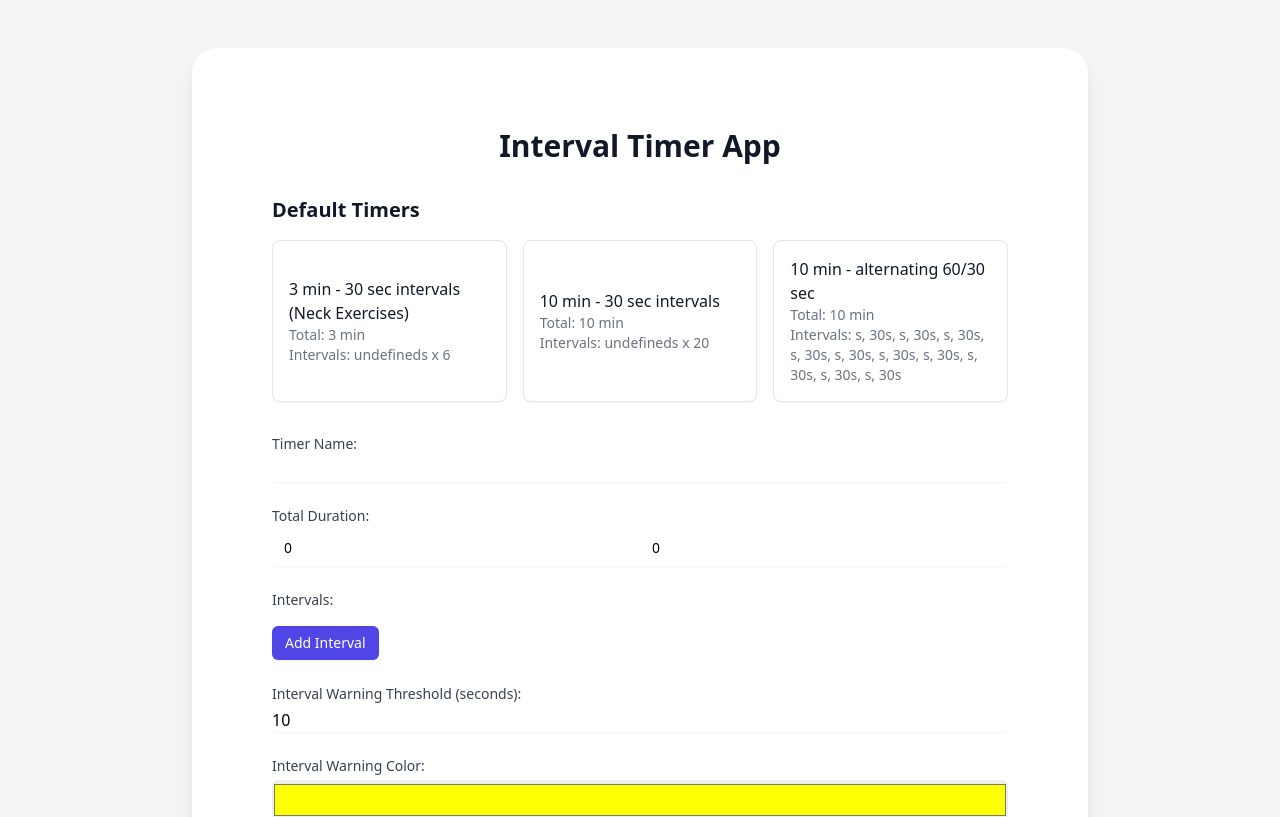
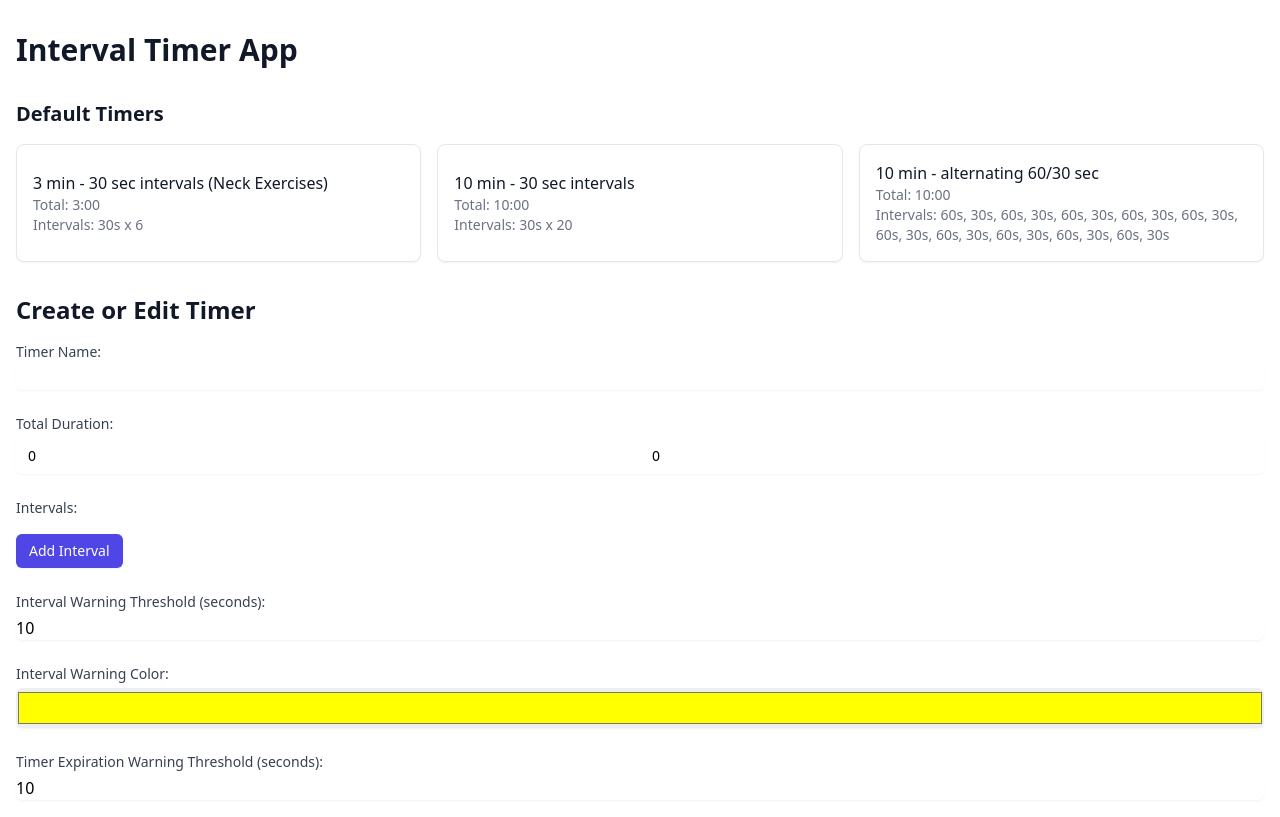
Before and after one commit to byamabe/interval-timer-app, a Nuxt app: page / in a window 1280 px wide. Shown: the top 817 px of the page. Built offline with nearby package versions, Linux system fonts and the light colour scheme.

Commit message:
Fix interval timer

```diff
--- a/components/DefaultTimers.vue
+++ b/components/DefaultTimers.vue
@@ -29,39 +29,33 @@ const defaultTimers = [
     totalDuration: 3 * 60,
     intervals: [
       {
-        minutes: 0,
-        seconds: 30,
+        duration: 30,
         title: "Left to Right",
         description: "Look from left to right"
       },
       {
-        minutes: 0,
-        seconds: 30,
+        duration: 30,
         title: "Up and Down",
         description: "Look up then down with hands on chest"
       },
       {
-        minutes: 0,
-        seconds: 30,
+        duration: 30,
         title: "Tilt ears up from side to side",
         description:
           "Tilt ears up from side to side with hands on chest. Don't bring ears down."
       },
       {
-        minutes: 0,
-        seconds: 30,
+        duration: 30,
         title: "Neck forward and back",
         description: "Move neck forward then back with hands on chest"
       },
       {
-        minutes: 0,
-        seconds: 30,
+        duration: 30,
         title: "Eyes level move head side to side",
         description: "Move head side to side with eyes level like Janet Jackson"
       },
       {
-        minutes: 0,
-        seconds: 30,
+        duration: 30,
         title: "Head half circles",
         description: "Tilt ear up then roll chin to chest"
       }
@@ -76,7 +70,7 @@ const defaultTimers = [
     totalDuration: 10 * 60,
     intervals: Array(20)
       .fill()
-      .map(() => ({ minutes: 0, seconds: 30, title: "", description: "" })),
+      .map(() => ({ duration: 30, title: "", description: "" })),
     intervalThreshold: 10,
     expireThreshold: 10,
     intervalColor: "#FFFF00",
@@ -88,7 +82,7 @@ const defaultTimers = [
     intervals: Array(10)
       .fill()
       .flatMap(() => [
-        { minutes: 1, seconds: 0, title: "", description: "" },
+        { duration: 60, title: "", description: "" },
         { duration: 30, title: "", description: "" }
       ]),
     intervalThreshold: 10,
@@ -106,7 +100,8 @@ const selectTimer = (timer) => {
 
 const formatDuration = (seconds) => {
   const minutes = Math.floor(seconds / 60);
-  return `${minutes} min`;
+  const remainingSeconds = seconds % 60;
+  return `${minutes}:${remainingSeconds.toString().padStart(2, "0")}`;
 };
 
 const formatIntervals = (intervals) => {
--- a/components/TimerForm.vue
+++ b/components/TimerForm.vue
@@ -54,23 +54,13 @@
             </button>
           </div>
           <div class="space-y-2">
-            <div class="flex rounded-md shadow-sm">
-              <input
-                v-model.number="interval.minutes"
-                type="number"
-                min="0"
-                class="flex-1 min-w-0 block w-full px-3 py-2 rounded-none rounded-l-md border-gray-300 focus:ring-indigo-500 focus:border-indigo-500 sm:text-sm"
-                placeholder="Minutes"
-              />
-              <input
-                v-model.number="interval.seconds"
-                type="number"
-                min="0"
-                max="59"
-                class="flex-1 min-w-0 block w-full px-3 py-2 rounded-none rounded-r-md border-gray-300 focus:ring-indigo-500 focus:border-indigo-500 sm:text-sm"
-                placeholder="Seconds"
-              />
-            </div>
+            <input
+              v-model.number="interval.duration"
+              type="number"
+              required
+              placeholder="Duration (seconds)"
+              class="block w-full rounded-md border-gray-300 shadow-sm focus:border-indigo-300 focus:ring focus:ring-indigo-200 focus:ring-opacity-50"
+            />
             <input
               v-model="interval.title"
               placeholder="Title (optional)"
@@ -179,7 +169,7 @@ const totalDuration = computed(() => {
 
 const remainingTime = computed(() => {
   const usedTime = intervals.value.reduce(
-    (total, interval) => total + interval.minutes * 60 + interval.seconds,
+    (total, interval) => total + interval.duration,
     0
   );
   return Math.max(0, totalDuration.value - usedTime);
@@ -192,12 +182,7 @@ watch(
       timerName.value = newValue.name;
       totalMinutes.value = Math.floor(newValue.totalDuration / 60);
       totalSeconds.value = newValue.totalDuration % 60;
-      intervals.value = newValue.intervals.map((interval) => ({
-        minutes: Math.floor(interval.duration / 60),
-        seconds: interval.duration % 60,
-        title: interval.title || "",
-        description: interval.description || ""
-      }));
+      intervals.value = newValue.intervals.map((interval) => ({ ...interval }));
       intervalThreshold.value = newValue.intervalThreshold || 10;
       expireThreshold.value = newValue.expireThreshold || 10;
       intervalColor.value = newValue.intervalColor || "#FFFF00";
@@ -208,11 +193,8 @@ watch(
 );
 
 const addInterval = () => {
-  const defaultMinutes = Math.floor(remainingTime.value / 60);
-  const defaultSeconds = remainingTime.value % 60;
   intervals.value.push({
-    minutes: defaultMinutes,
-    seconds: defaultSeconds,
+    duration: remainingTime.value,
     title: "",
     description: ""
   });
@@ -226,11 +208,7 @@ const createTimer = () => {
   emit("create-timer", {
     name: timerName.value,
     totalDuration: totalDuration.value,
-    intervals: intervals.value.map((interval) => ({
-      duration: interval.minutes * 60 + interval.seconds,
-      title: interval.title,
-      description: interval.description
-    })),
+    intervals: intervals.value,
     intervalThreshold: intervalThreshold.value,
     expireThreshold: expireThreshold.value,
     intervalColor: intervalColor.value,
--- a/pages/index.vue
+++ b/pages/index.vue
@@ -1,21 +1,48 @@
 <template>
-  <div
-    class="min-h-screen bg-gray-100 py-6 flex flex-col justify-center sm:py-12"
-  >
-    <div
-      class="relative px-4 py-10 bg-white shadow-lg sm:rounded-3xl sm:p-20 w-full max-w-4xl mx-auto"
-    >
-      <h1 class="text-3xl font-bold text-gray-900 mb-8 text-center">
-        Interval Timer App
-      </h1>
-      <DefaultTimers @select-timer="selectDefaultTimer" />
-      <TimerForm
-        @create-timer="addTimer"
-        :initialTimer="selectedTimer"
-        class="mb-8"
-      />
-      <div class="space-y-6">
-        <TimerDisplay v-for="timer in timers" :key="timer.id" :timer="timer" />
+  <div class="container mx-auto px-4 py-8">
+    <h1 class="text-3xl font-bold text-gray-900 mb-8">Interval Timer App</h1>
+
+    <DefaultTimers @select-timer="selectDefaultTimer" class="mb-8" />
+
+    <div class="mb-8">
+      <h2 class="text-2xl font-semibold text-gray-900 mb-4">
+        Create or Edit Timer
+      </h2>
+      <TimerForm :initialTimer="selectedTimer" @create-timer="createTimer" />
+    </div>
+
+    <div v-if="activeTimer" class="mb-8">
+      <h2 class="text-2xl font-semibold text-gray-900 mb-4">Active Timer</h2>
+      <TimerDisplay :timer="activeTimer" />
+    </div>
+
+    <div v-if="savedTimers.length > 0" class="mb-8">
+      <h2 class="text-2xl font-semibold text-gray-900 mb-4">Saved Timers</h2>
+      <div class="grid grid-cols-1 md:grid-cols-2 lg:grid-cols-3 gap-4">
+        <div
+          v-for="(timer, index) in savedTimers"
+          :key="index"
+          class="bg-white shadow overflow-hidden sm:rounded-lg p-4"
+        >
+          <h3 class="text-lg font-medium text-gray-900">{{ timer.name }}</h3>
+          <p class="mt-1 text-sm text-gray-600">
+            Duration: {{ formatTime(timer.totalDuration) }}
+          </p>
+          <div class="mt-4 flex justify-between">
+            <button
+              @click="editTimer(timer)"
+              class="inline-flex items-center px-3 py-2 border border-transparent text-sm leading-4 font-medium rounded-md text-indigo-700 bg-indigo-100 hover:bg-indigo-200 focus:outline-none focus:ring-2 focus:ring-offset-2 focus:ring-indigo-500"
+            >
+              Edit
+            </button>
+            <button
+              @click="activateTimer(timer)"
+              class="inline-flex items-center px-3 py-2 border border-transparent text-sm leading-4 font-medium rounded-md text-white bg-indigo-600 hover:bg-indigo-700 focus:outline-none focus:ring-2 focus:ring-offset-2 focus:ring-indigo-500"
+            >
+              Activate
+            </button>
+          </div>
+        </div>
       </div>
     </div>
   </div>
@@ -23,22 +50,35 @@
 
 <script setup>
 import { ref } from "vue";
-import TimerForm from "~/components/TimerForm.vue";
-import TimerDisplay from "~/components/TimerDisplay.vue";
-import DefaultTimers from "~/components/DefaultTimers.vue";
+import DefaultTimers from "../components/DefaultTimers.vue";
+import TimerForm from "../components/TimerForm.vue";
+import TimerDisplay from "../components/TimerDisplay.vue";
 
-const timers = ref([]);
 const selectedTimer = ref(null);
+const activeTimer = ref(null);
+const savedTimers = ref([]);
 
-const addTimer = (timerData) => {
-  timers.value.push({
-    id: Date.now(),
-    ...timerData
-  });
+const selectDefaultTimer = (timer) => {
+  selectedTimer.value = { ...timer };
+};
+
+const createTimer = (timerData) => {
+  savedTimers.value.push(timerData);
+  activateTimer(timerData);
   selectedTimer.value = null;
 };
 
-const selectDefaultTimer = (timer) => {
-  selectedTimer.value = timer;
+const editTimer = (timer) => {
+  selectedTimer.value = { ...timer };
+};
+
+const activateTimer = (timer) => {
+  activeTimer.value = { ...timer };
+};
+
+const formatTime = (seconds) => {
+  const minutes = Math.floor(seconds / 60);
+  const remainingSeconds = seconds % 60;
+  return `${minutes}:${remainingSeconds.toString().padStart(2, "0")}`;
 };
 </script>
```
Also changed, not shown: components/TimerDisplay.vue (+31 -30 lines).
